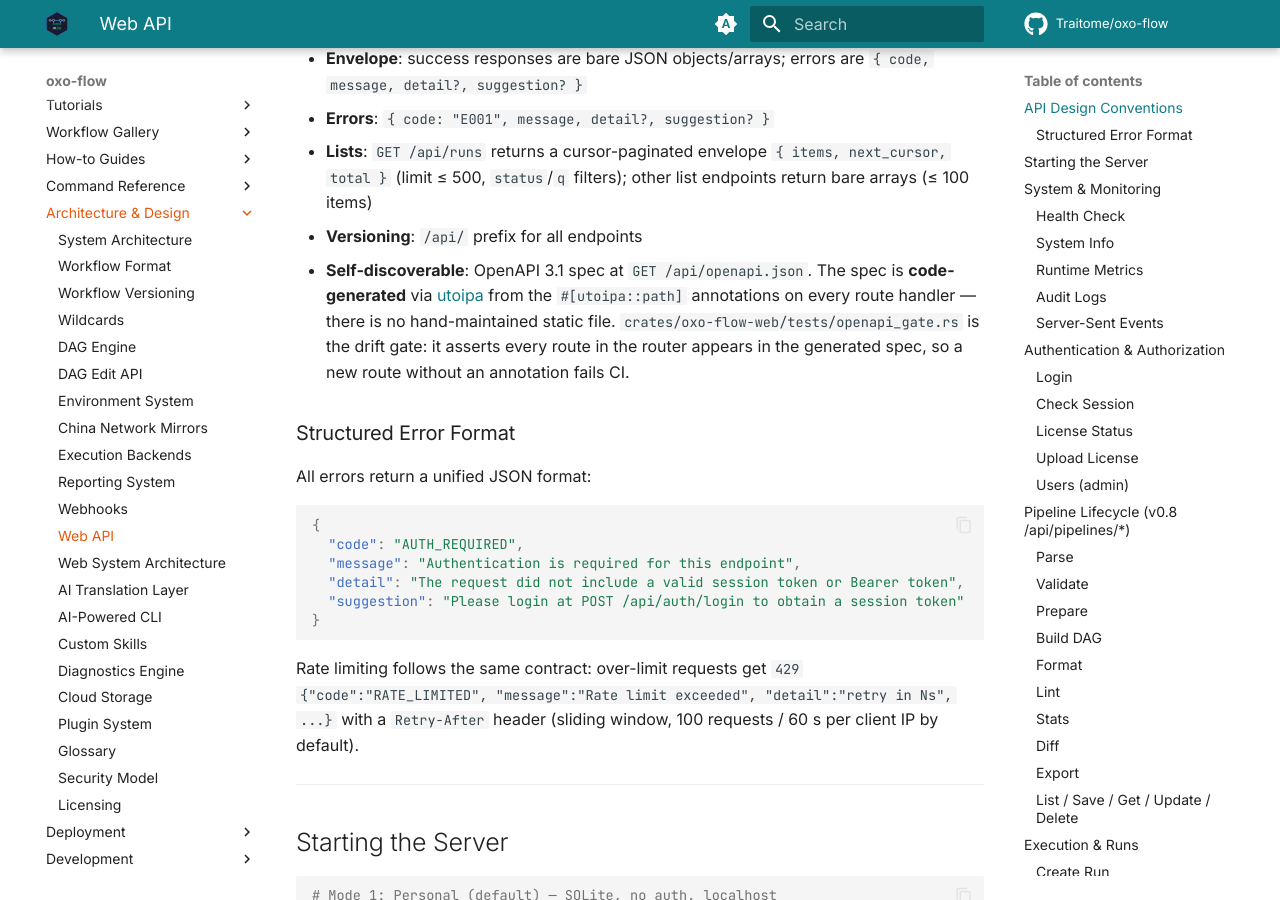
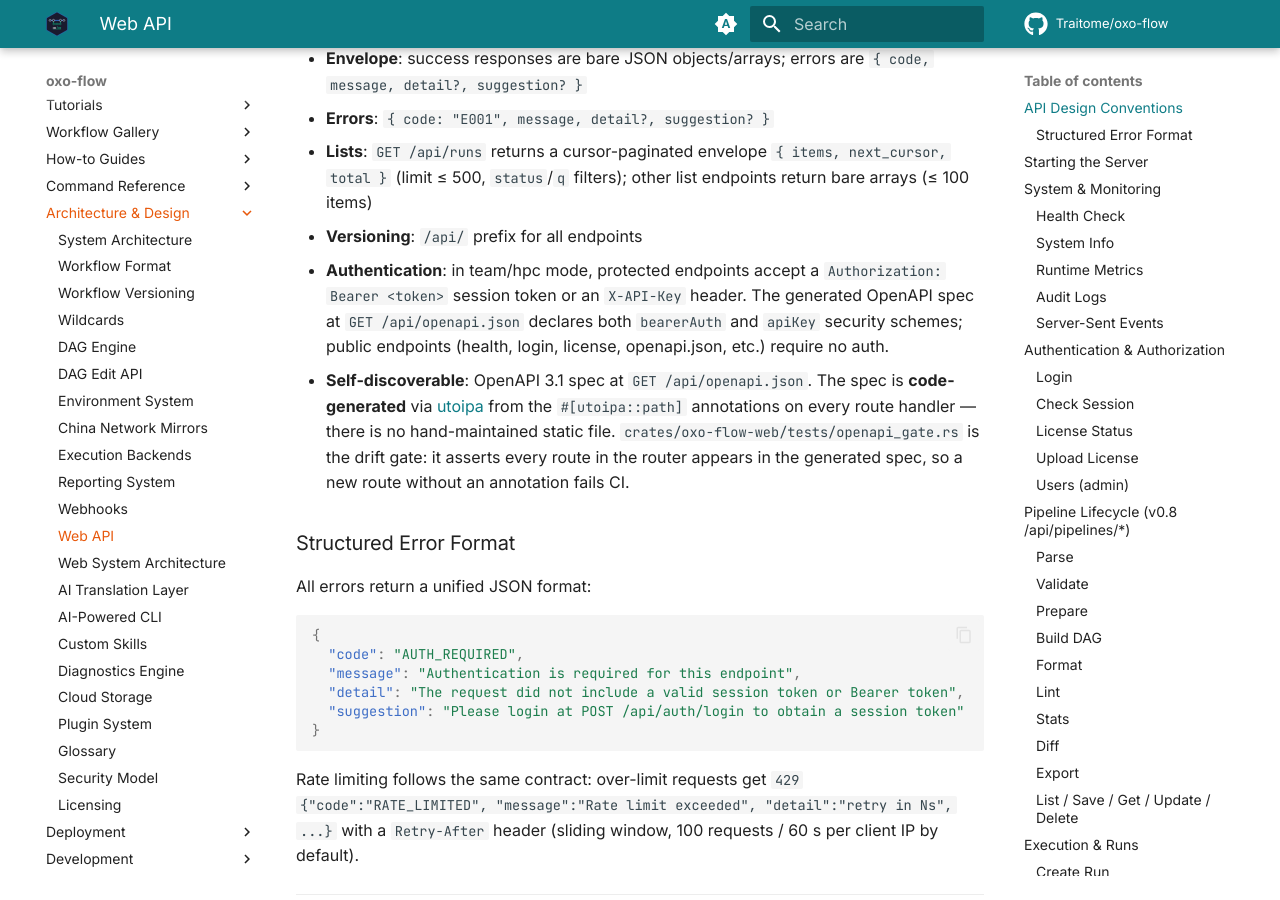
Before and after one commit to Traitome/oxo-flow, an MkDocs documentation site: the page built from docs/guide/src/reference/web-api.md, in a window 1280 px wide and 900 px high, scrolled down 327 px. Built offline with MkDocs 1.6.1 and Material for MkDocs 9.7.7, drawn with Linux system fonts in a browser that asks for light colours; comment, search, counter and statistics services are not loaded.

Commit message:
docs: document API authentication schemes in web-api.md
Mention bearerAuth and X-API-Key security schemes in the generated
OpenAPI spec, and clarify that public endpoints remain unauthenticated.

```diff
--- a/docs/guide/src/reference/web-api.md
+++ b/docs/guide/src/reference/web-api.md
@@ -10,6 +10,7 @@ oxo-flow includes a built-in REST API server for building, validating, running,
 - **Errors**: `{ code: "E001", message, detail?, suggestion? }`
 - **Lists**: `GET /api/runs` returns a cursor-paginated envelope `{ items, next_cursor, total }` (limit ≤ 500, `status`/`q` filters); other list endpoints return bare arrays (≤ 100 items)
 - **Versioning**: `/api/` prefix for all endpoints
+- **Authentication**: in team/hpc mode, protected endpoints accept a `Authorization: Bearer <token>` session token or an `X-API-Key` header. The generated OpenAPI spec at `GET /api/openapi.json` declares both `bearerAuth` and `apiKey` security schemes; public endpoints (health, login, license, openapi.json, etc.) require no auth.
 - **Self-discoverable**: OpenAPI 3.1 spec at `GET /api/openapi.json`. The spec is **code-generated** via [utoipa](https://github.com/juhaku/utoipa) from the `#[utoipa::path]` annotations on every route handler — there is no hand-maintained static file. `crates/oxo-flow-web/tests/openapi_gate.rs` is the drift gate: it asserts every route in the router appears in the generated spec, so a new route without an annotation fails CI.
 
 ### Structured Error Format
```
